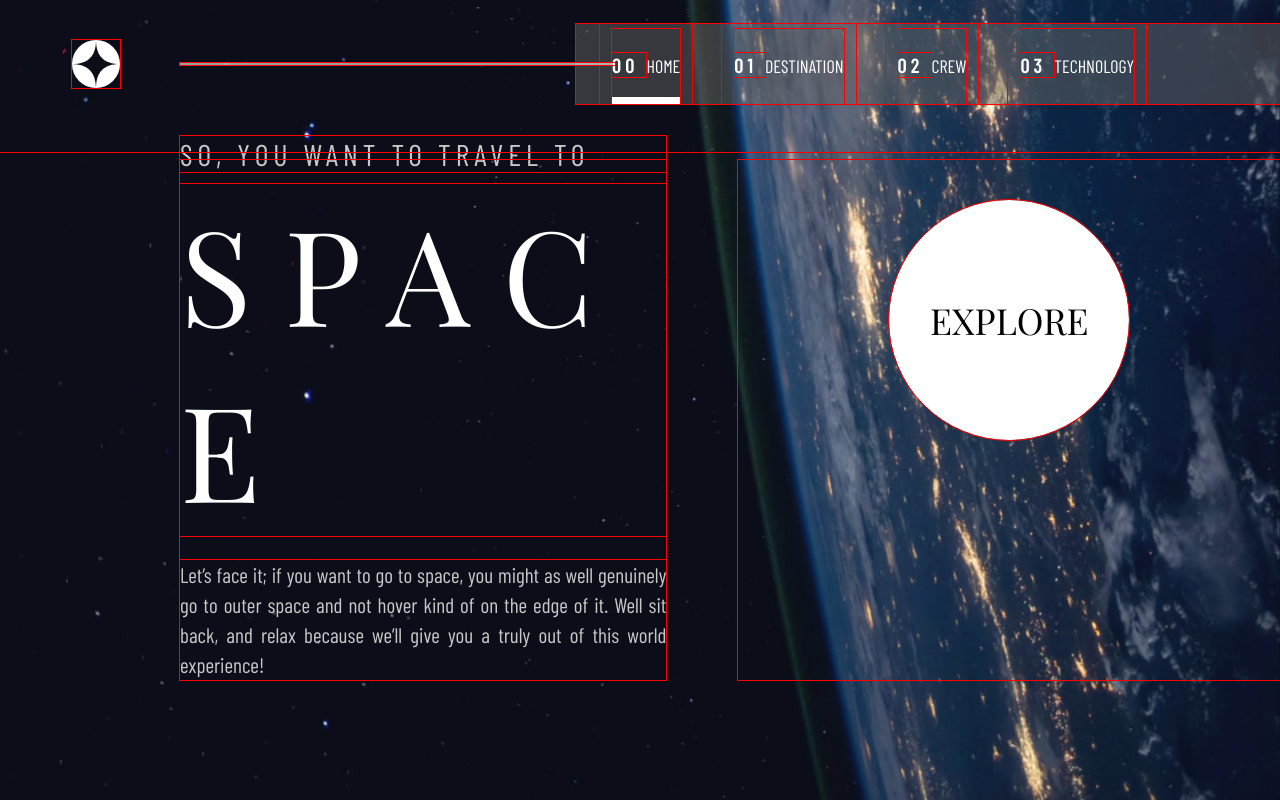
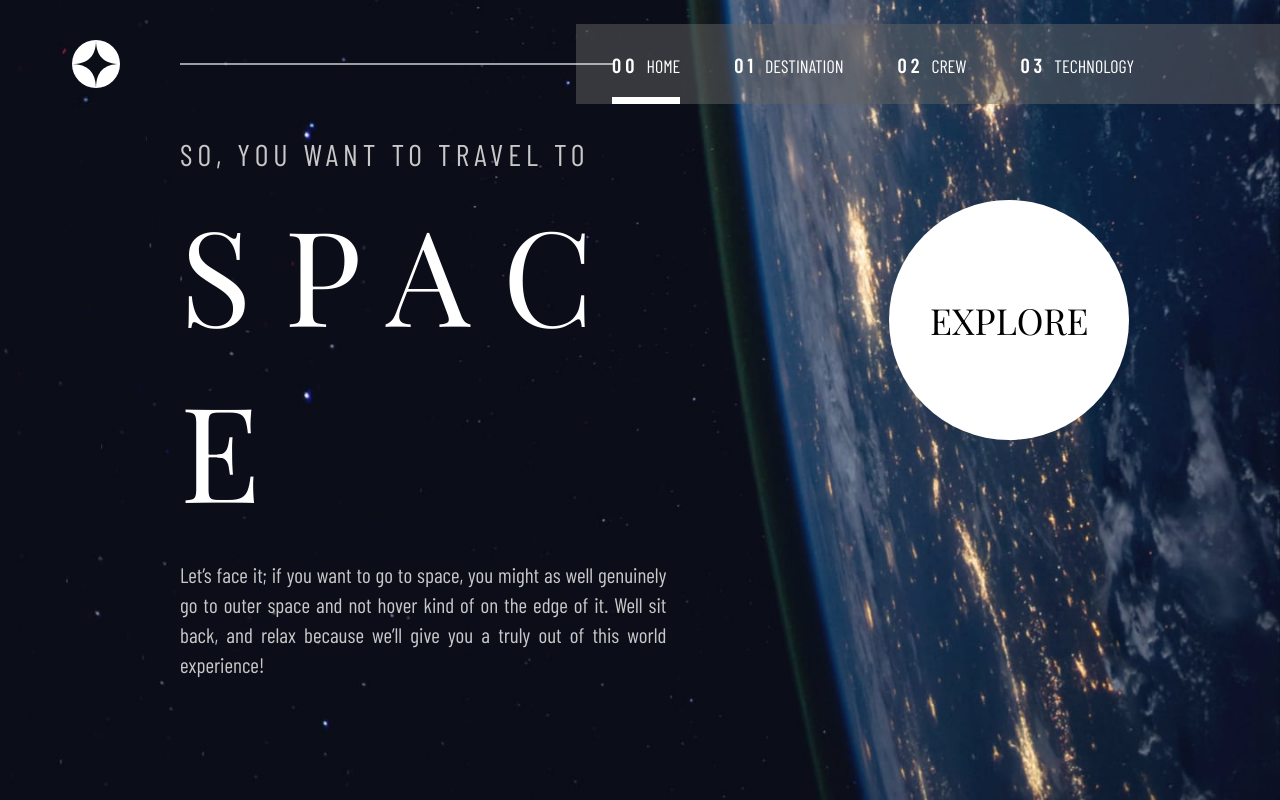
Before and after one commit to tomashoj2001/FEM-REACT-space_tourism_SPA, a React (Create React App) app: page / in a window 1280 px wide. Built offline with nearby package versions, Linux system fonts and the light colour scheme; the HTML template or start-up script is replaced by a standard one; a web font is replaced by a local one.

Commit message:
Initial Code

```diff
--- a/src/index.css
+++ b/src/index.css
@@ -14,7 +14,7 @@
   padding: 0;
   margin: 0;
   box-sizing: border-box;
-  outline: red 1px solid;
+  /* outline: red 1px solid; */
 }
 
 html {
```
